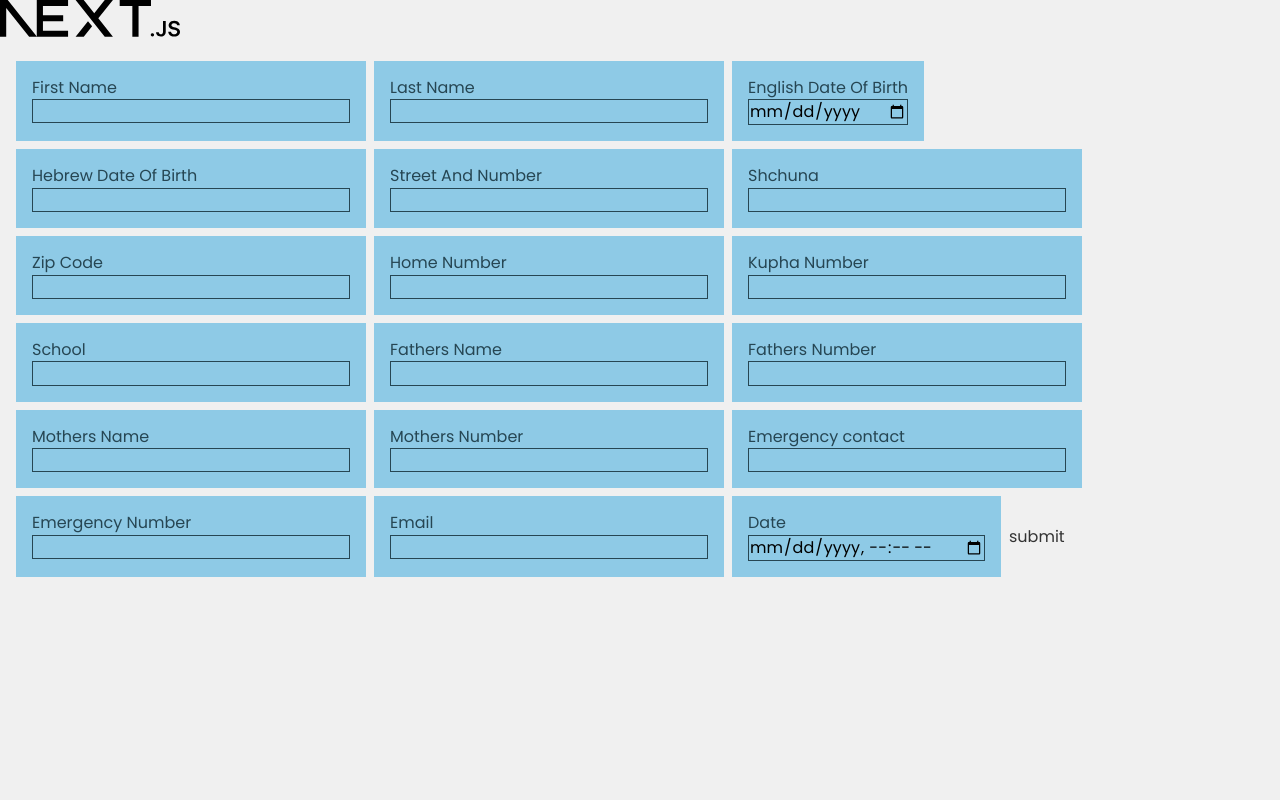
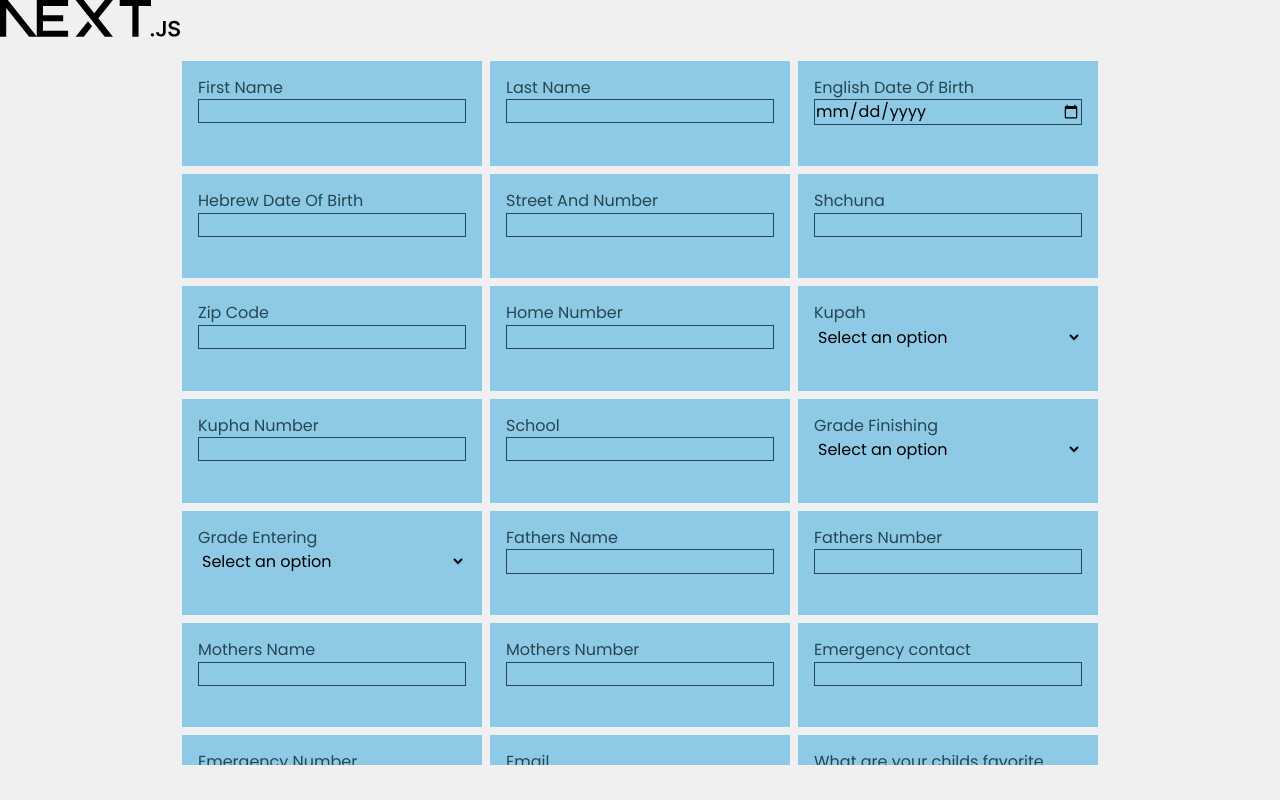
Before and after one commit to ChaimTriebitz/adirim-form, a Next.js app: page / in a window 1280 px wide. Built offline with nearby package versions, Linux system fonts and the light colour scheme.

Commit message:
feat: implement dynamic form fields with input components and signature capture

```diff
--- /dev/null
+++ b/components/forms/Field.jsx
@@ -0,0 +1,53 @@
+import { Input, Select, Signature, TextArea } from '@/components'
+const InputElement = (field) => {
+   const { element, id, name, type, options, handleChange, values, inputRefs } = field
+
+   switch (element) {
+      case 'input':
+         return (
+            <Input
+               name={name}
+               id={id}
+               type={type}
+               handleChange={handleChange}
+               ref={el => inputRefs.current[name] = el}
+               value={values[name]}
+            />
+         )
+      case 'select':
+         return (
+            <Select
+               options={options}
+               name={name}
+               id={id}
+               value={values[name]}
+               handleChange={handleChange}
+               ref={el => inputRefs.current[name] = el}
+            />
+         )
+      case 'signature':
+         return (
+            <Signature handleChange={handleChange} />
+         )
+         case 'textarea':      return (
+            <TextArea
+               name={name}
+               id={id}
+               type={type}
+               handleChange={handleChange}
+               ref={el => inputRefs.current[name] = el}
+               value={values[name]}
+            />
+         )
+   }
+}
+export const Field = ({ field }) => {
+   const { label, id, name, errors } = field
+   return (
+      <div key={id} className="input">
+         <label htmlFor={String(id)}>{label}</label>
+         {InputElement(field)}
+         <p className='error'>{errors[name]}</p>
+      </div>
+   )
+}
--- a/components/forms/FormPersonal.jsx
+++ b/components/forms/FormPersonal.jsx
@@ -1,62 +1,57 @@
 'use client'
 
-import { useState } from 'react'
+import { useRef, useState } from 'react'
 import { personal } from '@/fields'
-import { Input } from '../inputs/Input'
+import { Field } from '@/components'
 import { createZodSchema } from '@/utils/zod'
 
 export const FormPersonal = () => {
    const [values, setValues] = useState({})
    const [errors, setErrors] = useState({})
+   const inputRefs = useRef({})
 
    const schema = createZodSchema(personal)
 
    const handleChange = (name, value) => {
       setValues(p => ({ ...p, [name]: value }))
-      setErrors(p => ({ ...p, [name]: undefined })) // Clear error on change
+      setErrors(p => ({ ...p, [name]: undefined }))
    }
 
    const handleSubmit = (e) => {
       e.preventDefault()
       const result = schema.safeParse(values)
-      if (!result.success) {
-         // Map Zod errors to field names
+
+      if (!result?.success) {
          const fieldErrors = {}
-         result.error.errors.forEach(err => {
+         result?.error?.errors?.forEach(err => {
             if (err.path && err.path[0]) {
-               fieldErrors[err.path[0]] = err.message
+               const fieldName = err.path[0]
+               fieldErrors[fieldName] = err.message
             }
          })
          setErrors(fieldErrors)
+
+         const firstErrorField = result?.error?.errors[0]?.path?.[0]
+         if (firstErrorField && inputRefs.current[firstErrorField]) {
+            inputRefs.current[firstErrorField].focus()
+         }
+
       } else {
          setErrors({})
          console.log(values)
-         // ...submit logic
       }
-      console.log(values);
-
    }
 
    return (
       <form onSubmit={handleSubmit}>
          {
-            personal.map((field) => {
-               const { label, element, id, name, type } = field
-               if (element === 'input') return (
-                  <div key={id} className="input">
-                     <label htmlFor={String(id)}>{label}</label>
-                     <Input
-                        name={name}
-                        id={id}
-                        type={type}
-                        handleChange={handleChange}
-                     />
-                     <p style={{ color: 'red' }}>{errors[name]}</p>
-                  </div>
-               )
-            })
+            personal.map((field) => <Field
+               key={field.id}
+               field={{ ...field, errors, values, inputRefs, handleChange }}
+            />
+            )
          }
-         <button type="submit">submit</button>
+         <button  type="submit">submit</button>
       </form>
    )
 }
--- a/components/index.js
+++ b/components/index.js
@@ -2,10 +2,15 @@ import { FormPersonal } from "./forms/FormPersonal";
 import { Input } from "./inputs/Input";
 import { TextArea } from "./inputs/TextArea";
 import { Select } from "./inputs/Select";
+import { Signature } from "./inputs/Signature.jsx";
+import { Field } from "./forms/Field.jsx";
+
 
 export {
    FormPersonal,
    Input,
    TextArea,
    Select,
+   Signature,
+   Field
 }
--- a/components/inputs/Input.jsx
+++ b/components/inputs/Input.jsx
@@ -1,13 +1,15 @@
 
 
-export const Input = ({ type = 'text', name, id, handleChange }) => {
+export const Input = ({value, type = 'text', name, id, ref, handleChange }) => {
 
    return (
       <input
          id={String(id)}
          name={name}
          type={type}
-         onChange={(e)=>handleChange(e.target.name,e.target.value)}
+         onChange={(e) => handleChange(e.target.name, e.target.value)}
+         ref={ref}
+         value={value}
       />
    )
 }
--- a/components/inputs/Select.jsx
+++ b/components/inputs/Select.jsx
@@ -1,7 +1,24 @@
-import React from 'react'
+export const Select = ({ value, name, options, id, ref, handleChange }) => {
 
-export const Select = () => {
-  return (
-    <div>Select</div>
-  )
+   return (
+      <select
+         ref={ref}
+         name={name}
+         id={id}
+         onChange={(e) => handleChange(e.target.name, e.target.value)}
+         value={value || ''}
+      >
+         <option disabled value=''>Select an option</option>
+         {
+            options.map(option =>
+               <option
+                  key={option.id}
+                  value={option.name}
+               >
+                  {option.name}
+               </option>
+            )
+         }
+      </select>
+   )
 }
--- /dev/null
+++ b/components/inputs/Signature.jsx
@@ -0,0 +1,37 @@
+'use client';
+
+import React, { useRef } from 'react';
+import SignatureCanvas from 'react-signature-canvas';
+
+export const Signature = ({ handleChange }) => {
+   const sigCanvasRef = useRef(null);
+
+   const clear = () => {
+      sigCanvasRef.current.clear();
+      handleChange('signature', null)
+   };
+
+   const save = () => {
+      if (!sigCanvasRef.current.isEmpty()) {
+         const dataUrl = sigCanvasRef.current.toDataURL('image/png');
+         handleChange('signature', dataUrl)
+      }
+   };
+
+   return (
+      <div className='signature'>
+         <SignatureCanvas
+            penColor="black"
+            // canvasProps={{
+            //    width: 500,
+            //    height: 200,
+            //    className: 'signature-canvas',
+            //    style: { border: '1px solid #ccc', borderRadius: '4px' }
+            // }}
+            ref={sigCanvasRef}
+            onEnd={save}
+         />
+         <button type='button' onClick={clear}>Clear</button>
+      </div>
+   );
+}
--- a/components/inputs/TextArea.jsx
+++ b/components/inputs/TextArea.jsx
@@ -1,7 +1,14 @@
-import React from 'react'
 
-export const TextArea = () => {
-  return (
-    <div>TextArea</div>
-  )
+export const TextArea = ({value, name, id, ref, handleChange }) => {
+
+   return (
+      <textarea
+         id={String(id)}
+         name={name}
+         onChange={(e) => handleChange(e.target.name, e.target.value)}
+         ref={ref}
+         value={value}
+         rows={4}
+      />
+   )
 }
--- a/fields/personal.js
+++ b/fields/personal.js
@@ -53,5 +53,4 @@ export const personal = [
    { name: 'enhance', id: 25, label: 'We would like your child to have a wonderful camp experience. is there any other information that we should know in order to enhance your childs summer?', element: 'textarea' },
    { name: 'signature', id: 26, label: 'Signature of Parent', element: 'signature' },
    { name: 'signature_date', id: 27, label: 'Date', element: 'input', type: 'datetime-local' },
-
 ]
--- a/package.json
+++ b/package.json
@@ -12,6 +12,7 @@
     "next": "15.3.3",
     "react": "^19.0.0",
     "react-dom": "^19.0.0",
+    "react-signature-canvas": "^1.1.0-alpha.2",
     "sass": "^1.89.1",
     "zod": "^3.25.49"
   }
--- a/styles/basics/_forms.scss
+++ b/styles/basics/_forms.scss
@@ -2,23 +2,44 @@
 
 
 form {
+   flex: 1;
+   flex-direction: row;
+   justify-content: center;
    padding: 1em;
-   flex-direction: row;
    flex-wrap: wrap;
+   overflow-y: scroll;
+   max-height: 90vh;
+   max-width: 1000px;
+   margin: auto;
 
    .input {
       padding: 1em;
       gap: 0;
-      width: fit-content;
+      width: 100%;
+      max-width: 300px;
       background: $c3;
+   }
+
+   p.error {
+      color: red;
+      height: 25px;
    }
 
    label {
       color: $c1;
+      white-space: pre-wrap;
    }
 
-   input {
+   input,
+   textarea {
       border: 1px solid $c1;
       min-width: 100%;
+      resize: vertical;
+   }
+
+   button[type='submit'] {
+      width: 100%;
+      flex: 0 0 100%;
+      margin: 1em 0;
    }
 }
```
Also changed, not shown: 1 other file (tests, documents, lock files or other folders).
